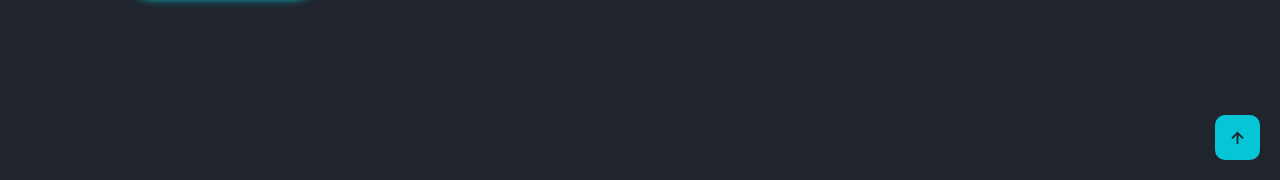
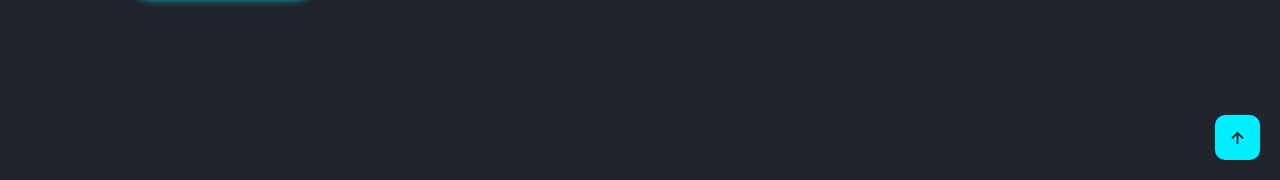
Before and after one commit to wildanyanuar-hub/portfolio-wildanakmalyanuar, a plain HTML site: page index.html in a window 1280 px wide. Shown: the part 620-800 px from the top of the page. Drawn offline with nearby package versions, Linux system fonts and the light colour scheme.

Commit message:
Add files via upload

```diff
--- a/style.css
+++ b/style.css
@@ -517,23 +517,16 @@ body {
     border-radius: 10px;
     font-size: 22px;
     text-decoration: none;
-    z-index: 9999;
+    z-index: 99999;
 
-    /* selalu tampil */
-    opacity: 0.8;
-    transition: .3s ease;
+    opacity: 1;
+    pointer-events: auto;
 }
 
 .back-to-top:hover {
-    opacity: 1;
     box-shadow: 0 0 15px #0ef;
+    transform: translateY(-3px);
 }
-
-/* smooth scroll */
-html {
-    scroll-behavior: smooth;
-}
-
 
 html {
     scroll-behavior: smooth;
```
